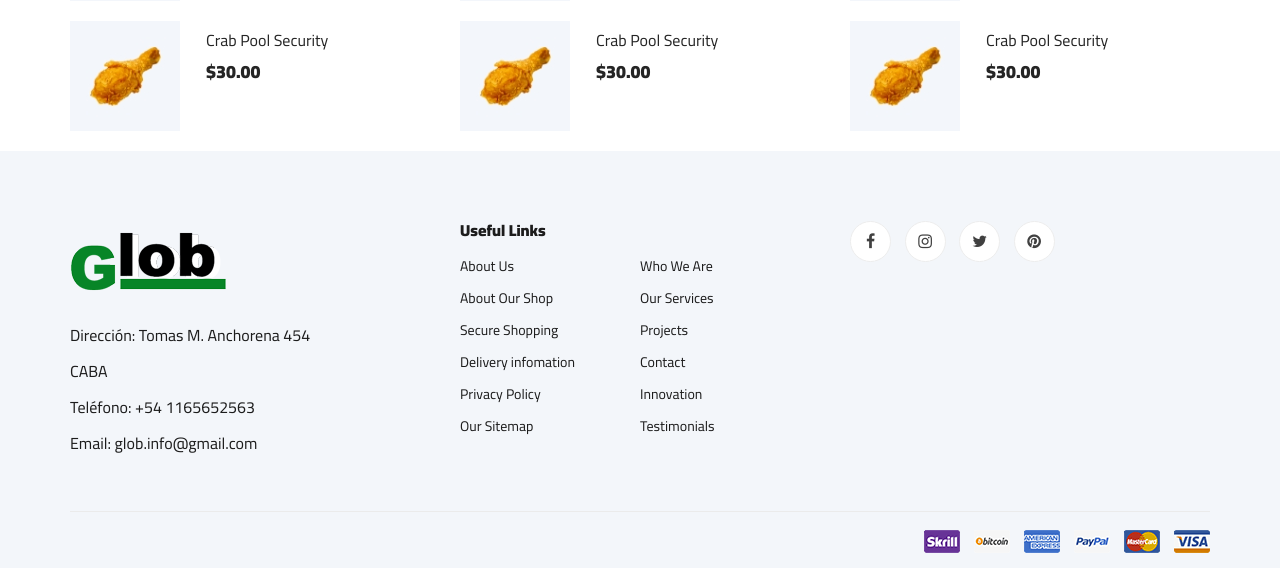
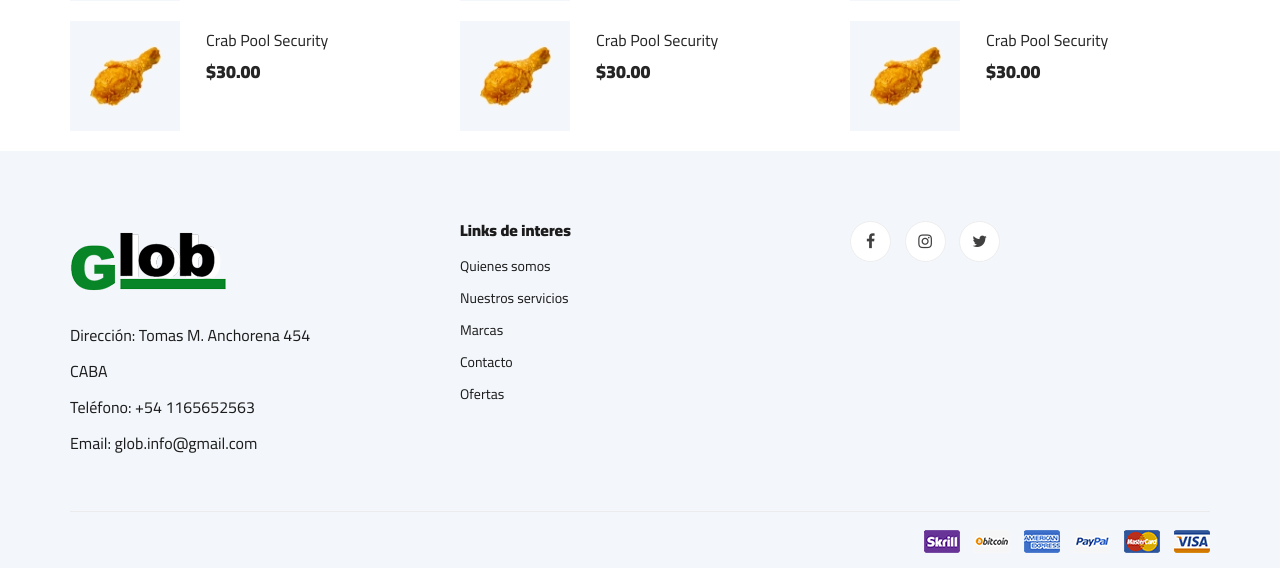
Before and after one commit to OscarG097/ProduccionWeb, a PHP site: page / in a window 1280 px wide. Shown: the part 2437-3005 px from the top of the page. Run offline with PHP 8.4, Linux system fonts and the light colour scheme.

Commit message:
Se arregla la sección carrito.php y detalles en el footer

```diff
--- a/partes/footer.php
+++ b/partes/footer.php
@@ -16,22 +16,13 @@
                 </div>
                 <div class="col-lg-4 col-md-6 col-sm-6 offset-lg-1">
                     <div class="footer__widget">
-                        <h6>Useful Links</h6>
+                        <h6>Links de interes</h6>
                         <ul>
-                            <li><a href="#">About Us</a></li>
-                            <li><a href="#">About Our Shop</a></li>
-                            <li><a href="#">Secure Shopping</a></li>
-                            <li><a href="#">Delivery infomation</a></li>
-                            <li><a href="#">Privacy Policy</a></li>
-                            <li><a href="#">Our Sitemap</a></li>
-                        </ul>
-                        <ul>
-                            <li><a href="#">Who We Are</a></li>
-                            <li><a href="#">Our Services</a></li>
-                            <li><a href="#">Projects</a></li>
-                            <li><a href="#">Contact</a></li>
-                            <li><a href="#">Innovation</a></li>
-                            <li><a href="#">Testimonials</a></li>
+                            <li><a href="#">Quienes somos</a></li>
+                            <li><a href="#">Nuestros servicios</a></li>
+                            <li><a href="#">Marcas</a></li>
+                            <li><a href="#">Contacto</a></li>
+                            <li><a href="#">Ofertas</a></li>
                         </ul>
                     </div>
                 </div>
@@ -41,7 +32,6 @@
                             <a href="#"><i class="fa fa-facebook"></i></a>
                             <a href="#"><i class="fa fa-instagram"></i></a>
                             <a href="#"><i class="fa fa-twitter"></i></a>
-                            <a href="#"><i class="fa fa-pinterest"></i></a>
                         </div>
                     </div>
                 </div>
--- a/partes/menu-superior.php
+++ b/partes/menu-superior.php
@@ -64,7 +64,7 @@
                             <!-- Favoritos -->
                             <li><a href="#"><i class="fa fa-heart"></i> <span> 0 </span></a></li>
                             <!-- Carrito -->
-                            <li><a href="#"><i class="fa fa-shopping-bag"></i> <span> 0 </span></a></li>
+                            <li><a href="carrito.php"><i class="fa fa-shopping-bag"></i> <span> 0 </span></a></li>
                         </ul>
                         <div class="header__cart__price">Total: <span>$0.00</span></div>
                     </div>
```
Also changed, not shown: carrito.php (renamed from shoping-cart.php, +6 -70 lines).
